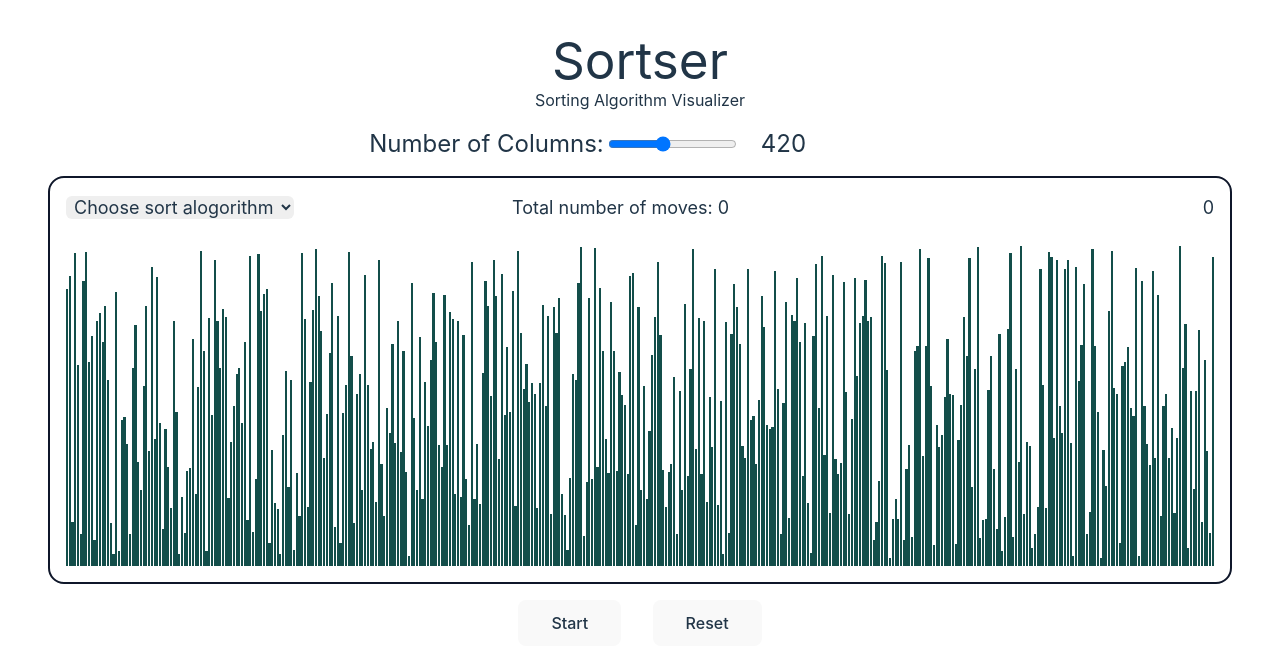
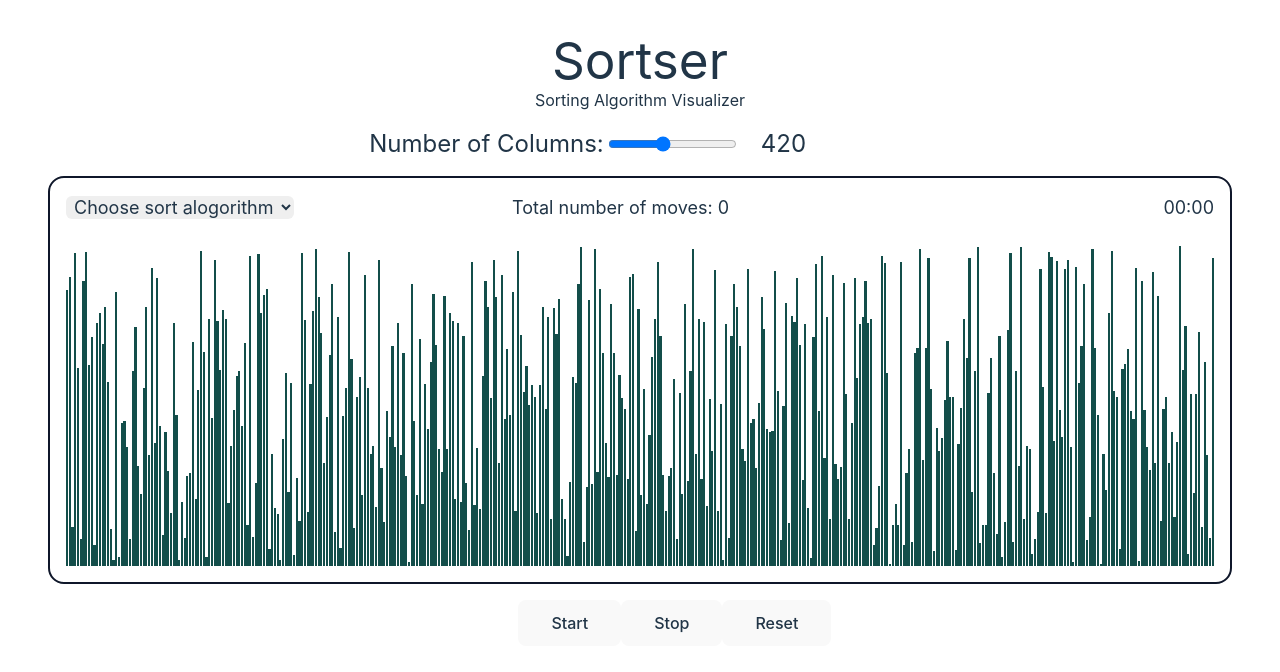
Before and after one commit to Mart510/Sortster, a React (Vite) app in the folder sortster/: page / in a window 1280 px wide. Shown: the top 672 px of the page. Built offline with nearby package versions, Linux system fonts and the light colour scheme.

Commit message:
timer configured

```diff
--- a/sortster/jest.config.cjs
+++ b/sortster/jest.config.cjs
@@ -2,4 +2,5 @@
 module.exports = {
   preset: 'ts-jest',
   testEnvironment: 'node',
+  testTimeout: 30000,
 };
--- a/sortster/src/components/sortVisualiser.tsx
+++ b/sortster/src/components/sortVisualiser.tsx
@@ -1,9 +1,11 @@
 // import block
 import React, { useContext, useEffect, useState } from "react";
 import randomIntInator from "../utils/randomIntGenerator";
-import { ColumnNumberContext } from "../contexts/columnNumberContext";
 import bogoSort from "../sortingAlogorithms/bogoSort";
 import useTimer from "../customHooks/useTimer";
+// context imports
+import { ColumnNumberContext } from "../contexts/columnNumberContext";
+import { StopSortContext } from "../contexts/stopSortContext";
 
 const SortVisualiser = () => {
   // Animation speed controller
@@ -14,10 +16,15 @@ const SortVisualiser = () => {
   const COMP_COLOUR = "red-900";
 
   // STATE BLOCK
+    // Global states
+    // number of columns from context
+    const { columnNumber, updateColumnNumber } = useContext(ColumnNumberContext)
+    // is stopped for stop/start and reset functions
+    const { isStopped, updateIsStoppedTrue, updateIsStoppedFalse } = useContext(StopSortContext);
+
+    // Local states
     // state for array bars, init to empty (local state allows it to be animated)
     const [barArr, setBarArr] = useState<number[]>([]);
-  // state for number of columns from context
-  const { columnNumber, updateColumnNumber } = useContext(ColumnNumberContext)
     // state for width (bars to take up 80% of container in total with the spacing taking up the rest)
     const [barWidth, setBarWidth] = useState<number>((100 / columnNumber) * 0.8);
     // state for move number counter
@@ -39,8 +46,8 @@ const SortVisualiser = () => {
     for (let i = 0; i < numOfBars; i++) {
       // for each get a random number and add it to the array
       barArray.push(
-        // minimum values increased to 10 for better visualisation
-        randomIntInator(10, numOfBars + 10)
+        // minimum values increased to 2 for better visualisation
+        randomIntInator(2, numOfBars + 10)
       );
     }
     // set the array as the state
@@ -68,22 +75,36 @@ const SortVisualiser = () => {
     setBarArrResetState(barArr);
     // start timer
     setStartTimer(true);
-    // Look up sort algo
-    // switch(sortAlgo) {
-      bogoSort(setBarArr, barArr.slice(), setMoveCount);
-      //   case 'Bogo Sort':
-      //     // Pass a copy of the array to be sorted
-      //     bogoSort(setBarArr, barArr.slice());
-      //     break;
-      //   case 'Bubble Sort':
-      //     break;
-      //   default:
-      //     break;
-      // }
+    // Call the sort algo
+    sortAlgorithm()
+
   }
 
   const sortAlgorithm = () => {
     bogoSort(setBarArr, barArr.slice(), setMoveCount);
+  }
+
+  // Start button handler?
+
+  // Stop button handler
+  const stopSort = () => {
+    updateIsStoppedTrue();
+    console.log(`Stop button clicked isStopped state is now ${isStopped}`)
+  }
+
+  // Log isStopped state when it changes
+  useEffect(() => {
+  console.log(`isStopped state is now ${isStopped}`);
+  }, [isStopped]);
+
+
+  // Reset button handler
+  const resetSort = () => {
+    // stop sort in progress
+    updateIsStoppedTrue();
+    console.log(`Reset button clicked isStopped state is now ${isStopped}`)
+    // reset column state
+    setBarArr(barArrReset);
   }
 
   return (
@@ -134,7 +155,10 @@ const SortVisualiser = () => {
           <button className="md:pl-8 md:pr-8" onClick={animationController}>
             Start
           </button>
-          <button className="md:pl-8 md:pr-8" >
+          <button className="md:pl-8 md:pr-8" onClick={stopSort}>
+            Stop
+          </button>
+          <button className="md:pl-8 md:pr-8" onClick={resetSort}>
             Reset
           </button>
       </div>
--- /dev/null
+++ b/sortster/src/contexts/stopSortContext.tsx
@@ -0,0 +1,54 @@
+// import block
+import React, { createContext, ReactNode, useState } from "react";
+
+
+// interface for context value
+interface StopSortContextType {
+    isStopped: boolean,
+    updateIsStoppedTrue: () => void;
+    updateIsStoppedFalse: () => void;
+}
+
+// interface for children
+interface StopSortContextProviderProps {
+    children: ReactNode;
+}
+
+// this context is to handle stopping/intertuppting the sort algorithms
+export const StopSortContext = createContext<StopSortContextType>({
+    isStopped: false,
+    updateIsStoppedTrue: () => {},
+    updateIsStoppedFalse: () => {},
+});
+
+// Provider
+const StopSortContextProvider: React.FC<StopSortContextProviderProps> = ({children}) => {
+    // setting state
+    const [isStopped, setIsStopped] = useState(false)
+
+    // function to set state to true
+    const updateIsStoppedTrue = () => {
+        setIsStopped(true)
+    }
+    // function to set state to false
+    const updateIsStoppedFalse = () => {
+        setIsStopped(false)
+    }
+
+    // provide context value and functions
+    const value = {
+        isStopped: isStopped,
+        updateIsStoppedTrue: updateIsStoppedTrue,
+        updateIsStoppedFalse: updateIsStoppedFalse,
+    };
+
+    // return component
+    return (
+        <StopSortContext.Provider value={value}>
+            {children}
+        </StopSortContext.Provider>
+    )
+
+}
+
+export default StopSortContextProvider;
--- /dev/null
+++ b/sortster/src/customHooks/useCounter.ts
@@ -0,0 +1,50 @@
+// import block
+import { useEffect, useState } from 'react';
+
+// custom hook to run counter
+const useCounter = () => {
+    // setting state
+    const [count, setCount] = useState(0);
+
+    useEffect(() => {
+    }, [count]);
+
+    // function to increment count
+    const increment = () => {
+        setCount((prevCount) => prevCount + 1);
+    }
+
+    // function to reset the count
+    const resetCount = () => {
+        setCount(0)
+    };
+
+    // function to output a formatted count
+    const printCount = () => {
+        // increment count
+        increment();
+        // convert to string
+        const countString = String(count);
+        // formatting the outputed number
+        if (countString.length > 3) {
+            let printString = '';
+            let stringer = countString;
+            while (stringer.length > 3) {
+                printString = printString.concat(stringer.substring(0, 3) + ',');
+                stringer = stringer.substring(3);
+            }
+            return printString.concat(stringer);
+        }
+
+        return countString;
+    }
+
+    return {
+        count,
+        increment,
+        printCount,
+        resetCount,
+    };
+}
+
+export default useCounter;
--- a/sortster/src/customHooks/useTimer.ts
+++ b/sortster/src/customHooks/useTimer.ts
@@ -12,14 +12,41 @@ const useTimer = (shouldStart :boolean) => {
         // only start when start state is truthy
         if (shouldStart) {
         interval = setInterval(() => {
+            // increment the timer by 1
             sethundrethOfaSecond((prevhundrethOfaSecond) => prevhundrethOfaSecond + 1);
+            // every hundreth of a second
         }, 10);
     }
 
-        // clear the interval
-        return () => clearInterval(interval);
+    // clear the interval
+    return () => clearInterval(interval);
     }, [shouldStart]);
-    return hundrethOfaSecond;
+
+    // clock display
+        // calc hours
+        const hours = Math.floor(hundrethOfaSecond / 360000)
+        // calc mins
+        const mins = Math.floor((hundrethOfaSecond % 360000) / 6000);
+        // calc seconds
+        const seconds = Math.floor((hundrethOfaSecond % 6000) / 100);
+        // format all to two digits
+        const printHours = hours.toString().padStart(2, '0');
+        const printMins = mins.toString().padStart(2, '0');
+        const printSeconds =  seconds.toString().padStart(2, '0');
+        const printHundreths = hundrethOfaSecond.toString().slice(-2).padStart(2, '0');
+
+        // defaults to show only seconds and hundreths first
+        let timeStamp: string = `${printSeconds}:${printHundreths}`;
+        // when 1 min is passed show it
+        if (Number(printMins) >= 1) {
+            timeStamp = `${printMins}:` + timeStamp
+        }
+        // when 1 hour is passed show it
+        if (Number(printHours) >= 1) {
+            timeStamp = `${printHours}:` + timeStamp
+        }
+
+    return timeStamp;
 }
 
 export default useTimer;
--- a/sortster/src/main.tsx
+++ b/sortster/src/main.tsx
@@ -5,11 +5,14 @@ import App from './App.tsx'
 import './index.css'
 // context provider imports
 import ColumnNumberContextProvider from './contexts/columnNumberContext.tsx'
+import StopSortContextProvider from './contexts/stopSortContext.tsx'
 
 ReactDOM.createRoot(document.getElementById('root')!).render(
   <React.StrictMode>
     <ColumnNumberContextProvider>
+    <StopSortContextProvider>
       <App />
+    </StopSortContextProvider>
     </ColumnNumberContextProvider>
-  </React.StrictMode>,
+  </React.StrictMode>
 )
--- a/sortster/src/sortingAlogorithms/bogoSort.ts
+++ b/sortster/src/sortingAlogorithms/bogoSort.ts
@@ -1,7 +1,7 @@
 // Bogo sort algo
 // Note: Bogo is a joke sort, that in one universe is the fastest possible sort method of all time, however in ours it is a crapshoot and not considered a good method. But it is funny so it gets points for that.
+import sortChecker from "../utils/sortChecker";
 
-import sortChecker from "../utils/sortChecker";
 
 // Fischer-Yates shuffle function
     // randomise the array
@@ -24,9 +24,11 @@ import sortChecker from "../utils/sortChecker";
     }
 
 
-export default async function bogoSort(setBarArr, arr: number[], setMoveCount) {
+export default async function bogoSort(setBarArr: (arr: number[]) => void, arr: number[], setMoveCount: (moves:number) => void) {
+
+    let moves = 0;
+
     // Start loop
-    let moves = 0;
     while(!sortChecker(arr)) {
         console.log(`bogo attempt ${moves}`)
         // Randomise the array
@@ -44,5 +46,6 @@ export default async function bogoSort(setBarArr, arr: number[], setMoveCount) {
         })
     }
         // if the array is sorted, return the sorted array
+    console.log(`Bogo sort complete in only ${moves}!`)
     return true;
 }
```
Also changed, not shown: 1 other file (tests, documents, lock files or other folders). Lines whose indentation alone changed are shown as unchanged.
